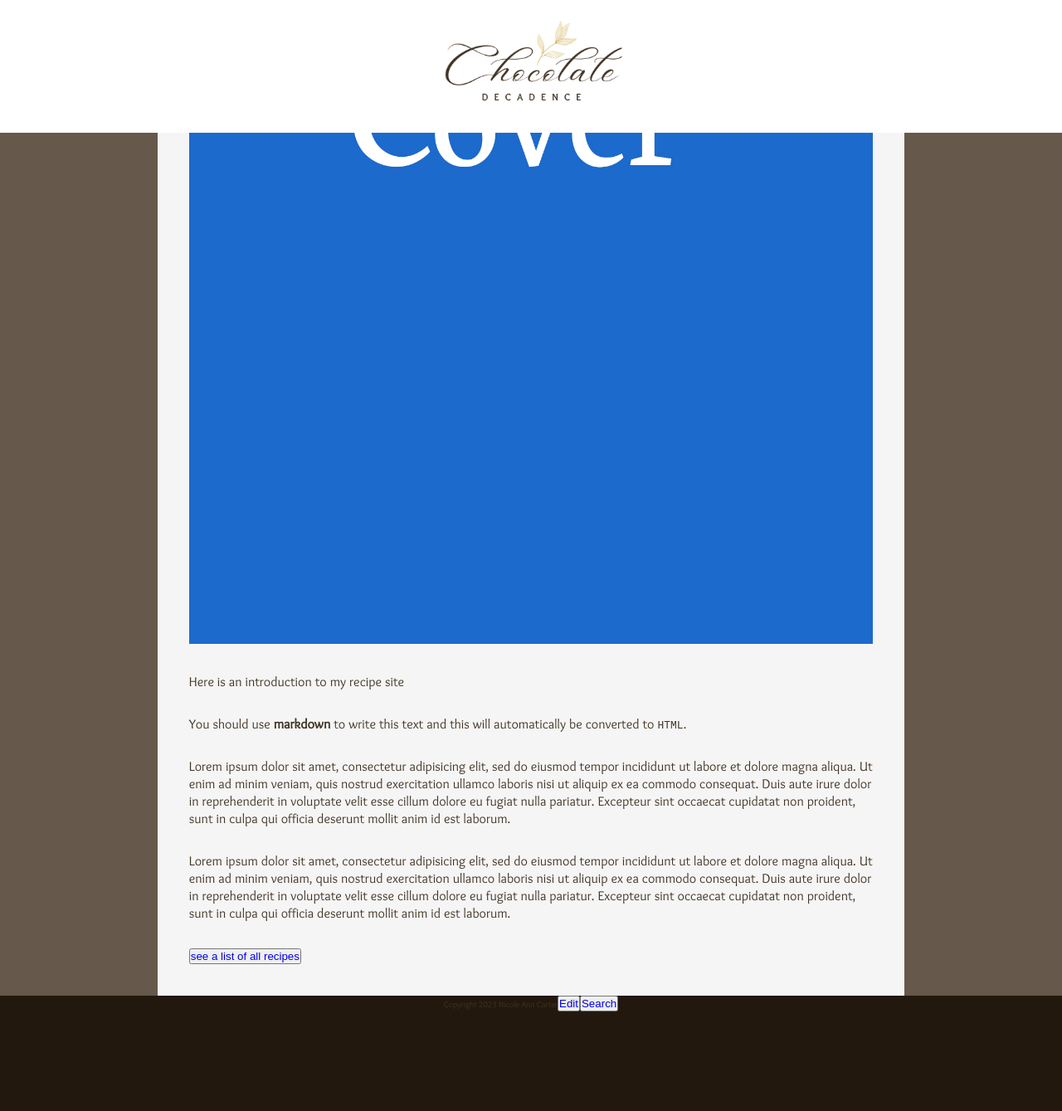
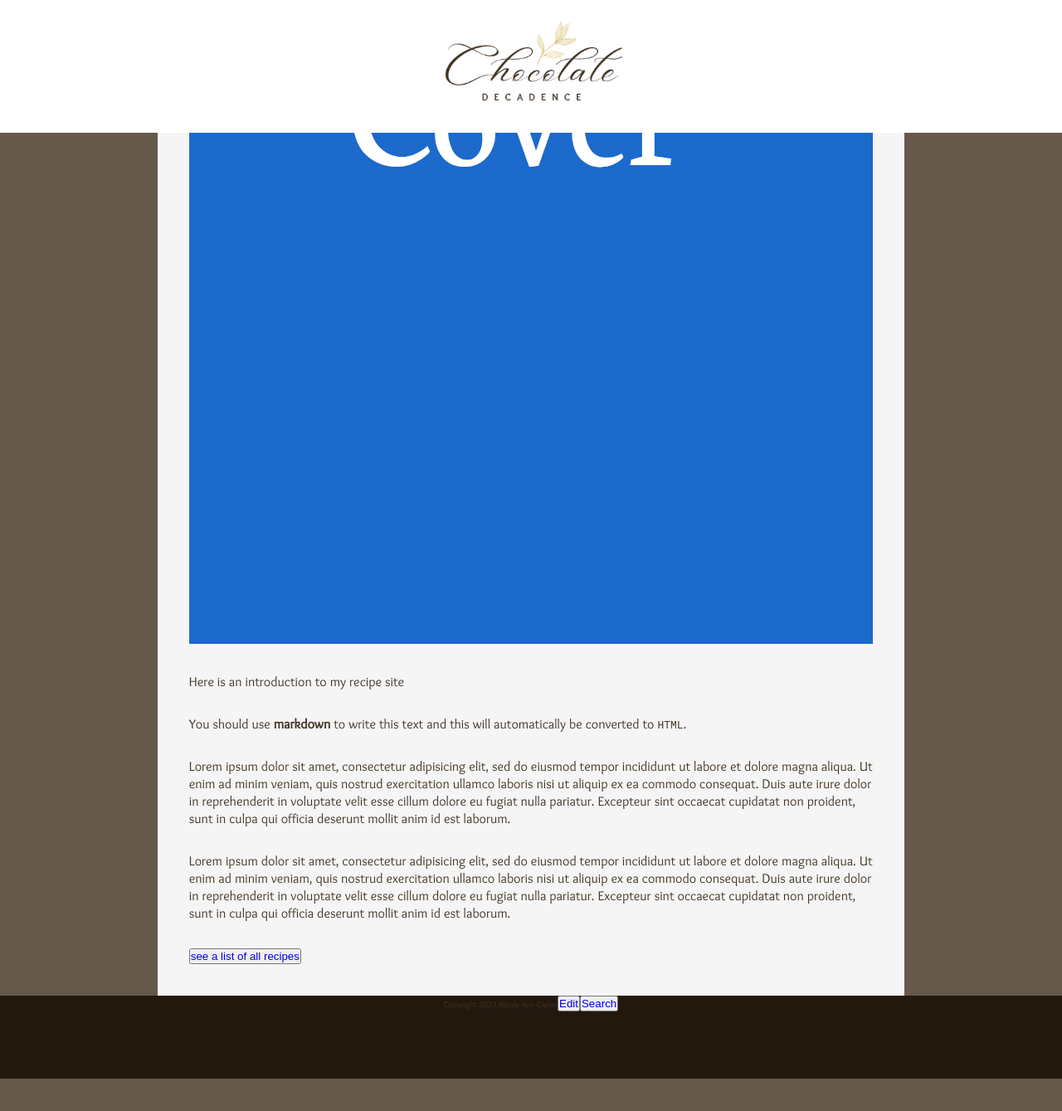
Before and after one commit to nicoleanncarter/recipes, a Jekyll site: the page built from home/index.md, in a window 1280 px wide and 1400 px high, scrolled down 541 px. Shown: the top 1339 px of the window at 83% size. Built offline with Jekyll 4.4.1, drawn with Linux system fonts in a browser that asks for light colours; after the commit the page ends 1841 px from its top, so only the background shows below that.

Commit message:
Update recipes.css

```diff
--- a/styles/recipes.css
+++ b/styles/recipes.css
@@ -124,7 +124,7 @@ footer {
   text-align: center;
   font-size: 10px;
   bottom: 0;
-  height: 20em;
+  height: 10em;
   width: 100%;
   background-color: #22180e;
   margin-top: -30px;
```
